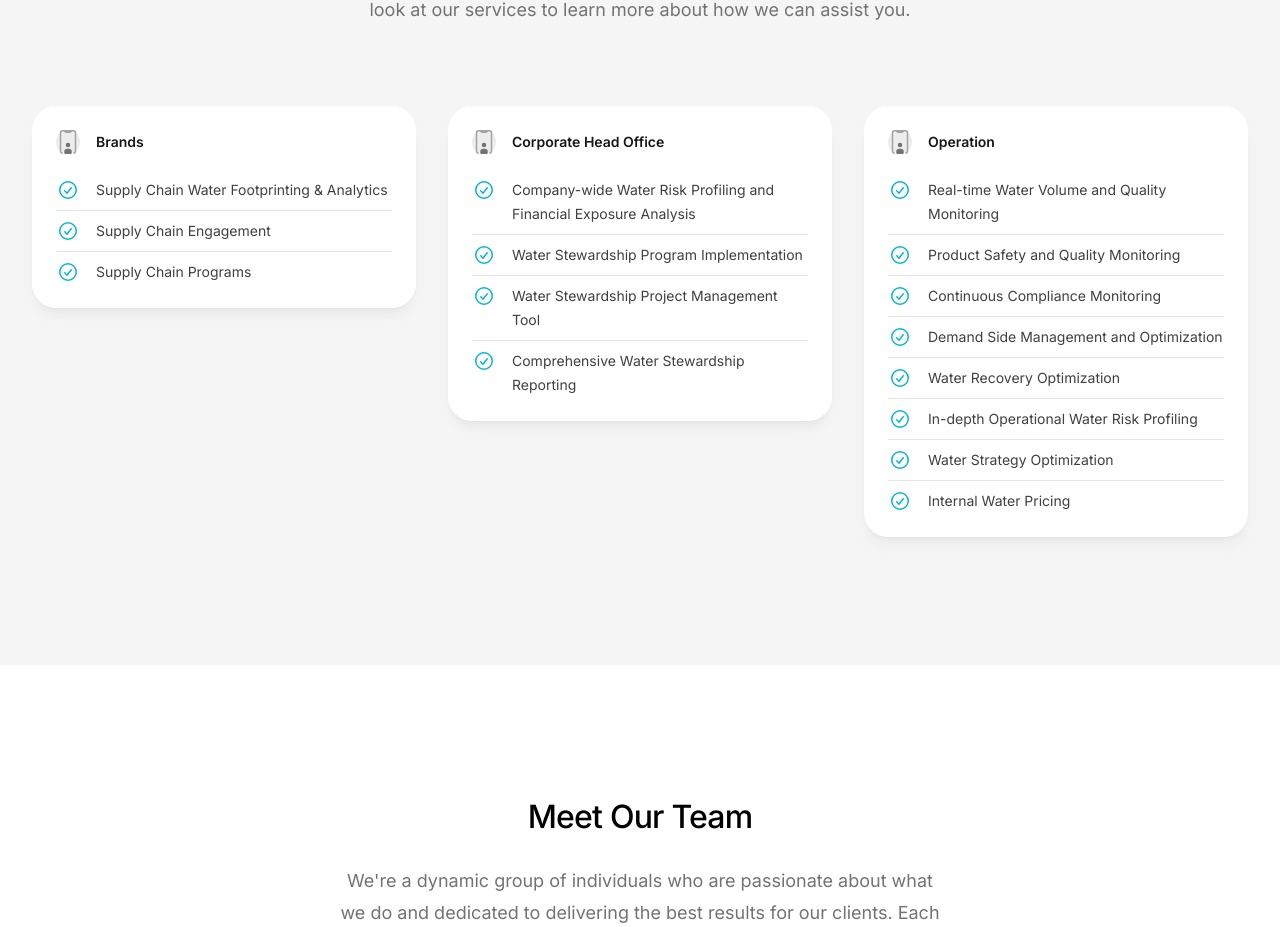
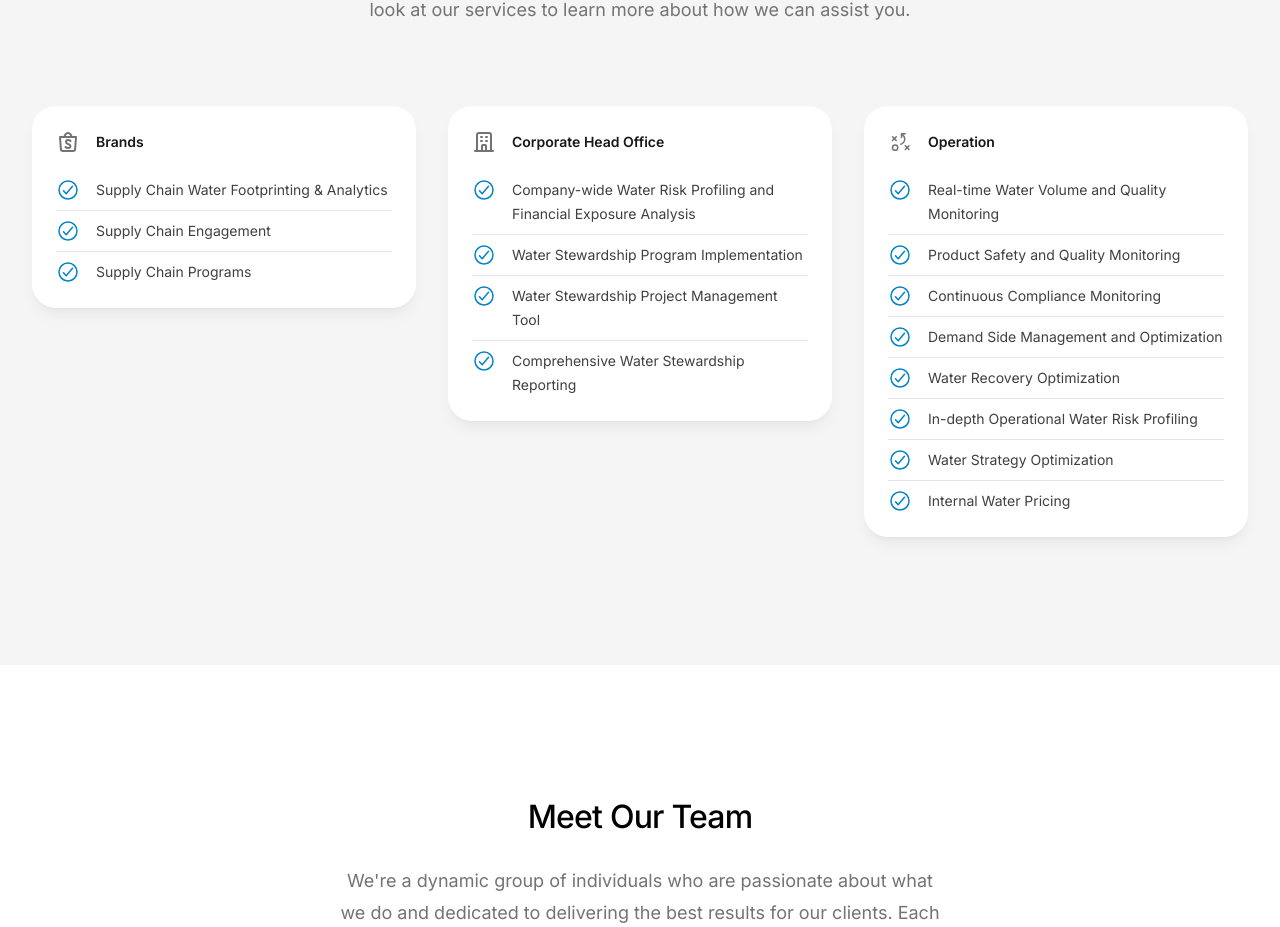
Before and after one commit to The-Kaveshan/waterstrider, a Next.js app: page / in a window 1280 px wide. Shown: the part 918-1845 px from the top of the page. Built offline with nearby package versions, Linux system fonts and the light colour scheme.

Commit message:
Services clean up

```diff
--- a/package.json
+++ b/package.json
@@ -15,6 +15,7 @@
     "next": "14.2.4",
     "react": "^18",
     "react-dom": "^18",
+    "react-icons": "^5.2.1",
     "swiper": "^11.1.4"
   },
   "devDependencies": {
--- a/src/app/siteData.jsx
+++ b/src/app/siteData.jsx
@@ -1,3 +1,7 @@
+import { TbBrandShopee } from "react-icons/tb";
+import { HiOutlineOfficeBuilding } from "react-icons/hi";
+import { PiStrategy } from "react-icons/pi";
+
 export const services = [
   {
     name: "Brands",
@@ -15,7 +19,7 @@ export const services = [
         desc: "Develop and optimize collaborative strategies with your supply chains to reduce operational risks and minimize the environmental impact of your supply chain activities. Implement initiatives that promote sustainable practices and resilience across the entire supply chain.",
       },
     ],
-    icon: "",
+    icon: <TbBrandShopee className="h-6 w-6 flex-none text-gray-500" />,
   },
   {
     name: "Corporate Head Office",
@@ -38,7 +42,9 @@ export const services = [
         desc: `Consolidate data for corporate reporting requirements, including CDP, CSRD, AWS, and SPTN standards. Save time while maintaining high-quality, auditable reporting.`,
       },
     ],
-    icon: "",
+    icon: (
+      <HiOutlineOfficeBuilding className="h-6 w-6 flex-none text-gray-500" />
+    ),
   },
   {
     name: "Operation",
@@ -76,6 +82,6 @@ export const services = [
         desc: `Incorporate financial water risk exposure into a $/kl water price. This approach facilitates effective capital investment decisions, ensuring timely and appropriate investments.`,
       },
     ],
-    icon: "",
+    icon: <PiStrategy className="h-6 w-6 flex-none text-gray-500" />,
   },
 ];
--- a/src/components/Services.jsx
+++ b/src/components/Services.jsx
@@ -3,46 +3,7 @@ import { useState } from "react";
 import { Container } from "@/components/Container";
 import { services } from "../app/siteData";
 import { PageTitle } from "@/components/PageTitle";
-function CheckIcon(props) {
-  return (
-    <svg viewBox="0 0 24 24" aria-hidden="true" {...props}>
-      <path
-        d="M9.307 12.248a.75.75 0 1 0-1.114 1.004l1.114-1.004ZM11 15.25l-.557.502a.75.75 0 0 0 1.15-.043L11 15.25Zm4.844-5.041a.75.75 0 0 0-1.188-.918l1.188.918Zm-7.651 3.043 2.25 2.5 1.114-1.004-2.25-2.5-1.114 1.004Zm3.4 2.457 4.25-5.5-1.187-.918-4.25 5.5 1.188.918Z"
-        fill="currentColor"
-      />
-      <circle
-        cx="12"
-        cy="12"
-        r="8.25"
-        fill="none"
-        stroke="currentColor"
-        strokeWidth="1.5"
-        strokeLinecap="round"
-        strokeLinejoin="round"
-      />
-    </svg>
-  );
-}
-
-function DeviceUserIcon(props) {
-  return (
-    <svg viewBox="0 0 32 32" aria-hidden="true" {...props}>
-      <circle cx={16} cy={16} r={16} fill="#A3A3A3" fillOpacity={0.2} />
-      <path
-        fillRule="evenodd"
-        clipRule="evenodd"
-        d="M16 23a3 3 0 100-6 3 3 0 000 6zm-1 2a4 4 0 00-4 4v1a2 2 0 002 2h6a2 2 0 002-2v-1a4 4 0 00-4-4h-2z"
-        fill="#737373"
-      />
-      <path
-        fillRule="evenodd"
-        clipRule="evenodd"
-        d="M5 4a4 4 0 014-4h14a4 4 0 014 4v24a4.002 4.002 0 01-3.01 3.877c-.535.136-.99-.325-.99-.877s.474-.98.959-1.244A2 2 0 0025 28V4a2 2 0 00-2-2h-1.382a1 1 0 00-.894.553l-.448.894a1 1 0 01-.894.553h-6.764a1 1 0 01-.894-.553l-.448-.894A1 1 0 0010.382 2H9a2 2 0 00-2 2v24a2 2 0 001.041 1.756C8.525 30.02 9 30.448 9 31s-.455 1.013-.99.877A4.002 4.002 0 015 28V4z"
-        fill="#A3A3A3"
-      />
-    </svg>
-  );
-}
+import { IoCheckmarkCircleOutline } from "react-icons/io5";
 
 function Service({ name, features, icon }) {
   const [openFeature, setOpenFeature] = useState(null);
@@ -58,7 +19,8 @@ function Service({ name, features, icon }) {
       }
     >
       <h3 className={"flex items-center text-sm font-semibold text-gray-900"}>
-        <DeviceUserIcon className={"h-6 w-6 flex-none text-gray-500"} />
+        {icon}
+
         <span className="ml-4">{name}</span>
       </h3>
       <div className="order-last mt-6">
@@ -70,13 +32,15 @@ function Service({ name, features, icon }) {
             <>
               <li
                 key={feature.title}
-                className="flex py-2 hover:bg-cyan-100 hover:cursor-pointer"
+                className="flex py-2 hover:bg-sky-100 hover:cursor-pointer"
               >
                 <div
                   className="flex cursor-pointer"
                   onClick={() => handleFeatureClick(feature.title)}
                 >
-                  <CheckIcon className="h-6 w-6 flex-none text-cyan-500" />
+                  {
+                    <IoCheckmarkCircleOutline className="h-6 w-6 flex-none text-sky-600" />
+                  }
                   <span className="ml-4">{feature.title}</span>
                 </div>
               </li>
```
Also changed, not shown: 1 other file (tests, documents, lock files or other folders).
